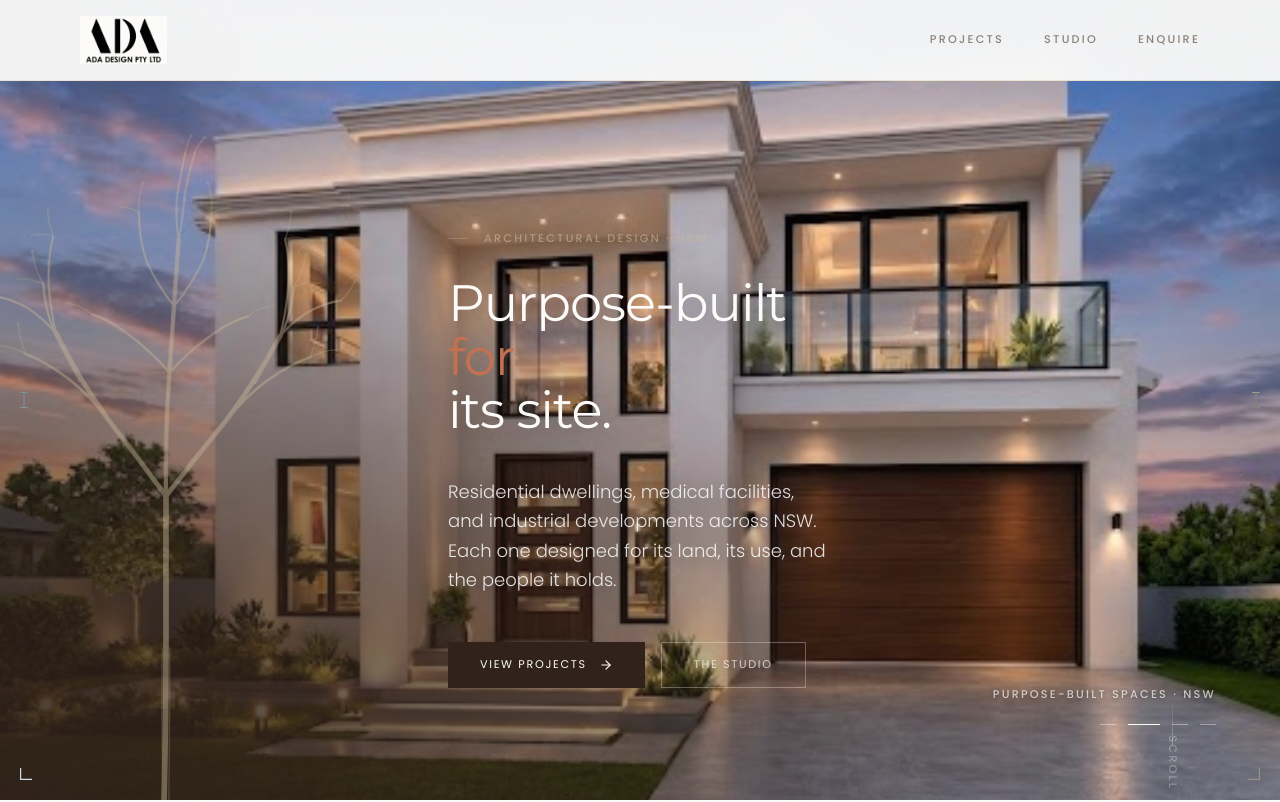
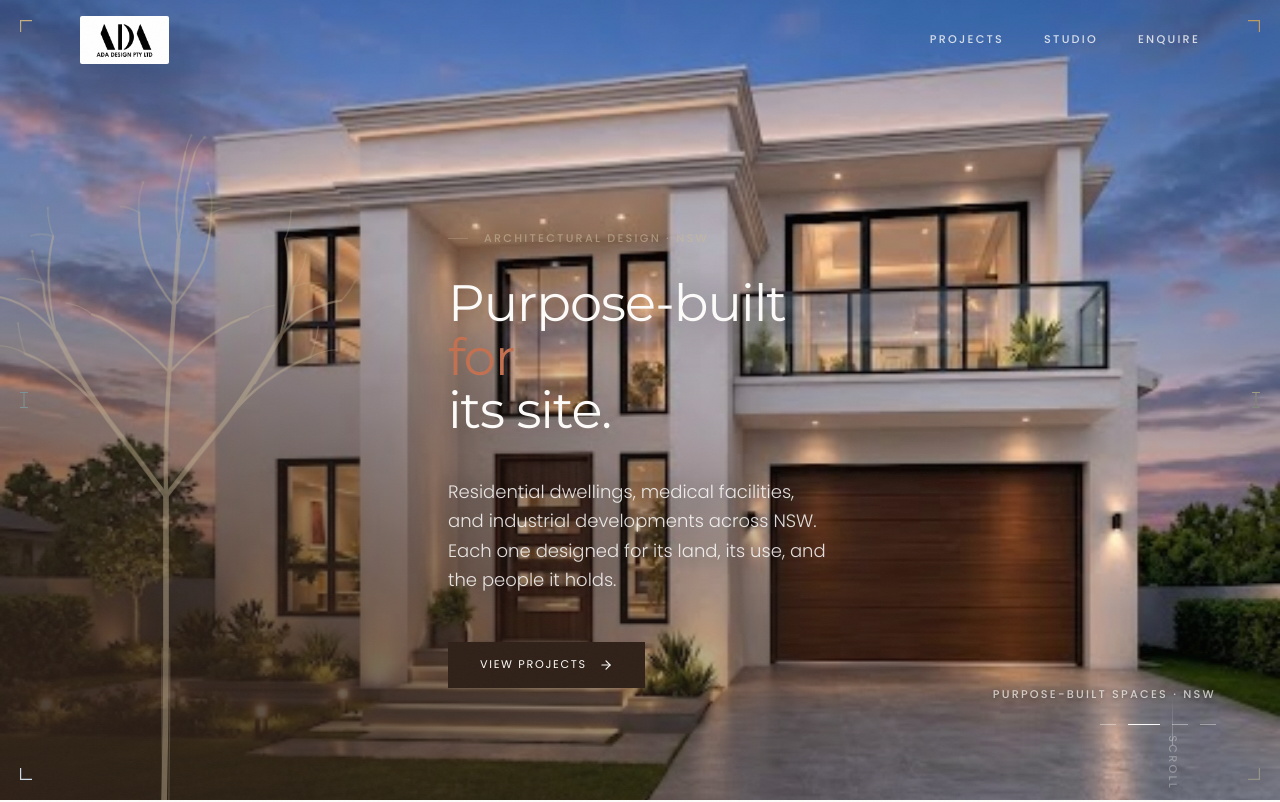
Before and after one commit to cybrixhub/ADA-design, a Next.js app: page / in a window 1280 px wide. Shown: the top 802 px of the page. Built offline with nearby package versions, Linux system fonts and the light colour scheme.

Commit message:
Transparent nav restored, logo in white pill, studio button removed from hero

```diff
--- a/app/page.tsx
+++ b/app/page.tsx
@@ -95,9 +95,6 @@ export default async function HomePage() {
                 <Link href="/projects" className="btn-primary group">
                   View projects
                   <ArrowRight size={14} className="group-hover:translate-x-1 transition-transform" />
-                </Link>
-                <Link href="/about" className="btn-outline border-white/30 text-white/70 hover:bg-white hover:text-bark">
-                  The studio
                 </Link>
               </div>
             </AnimatedFadeIn>
--- a/components/Navigation.tsx
+++ b/components/Navigation.tsx
@@ -26,23 +26,30 @@ export default function Navigation() {
     setMenuOpen(false);
   }, [pathname]);
 
+  const isHome = pathname === "/";
+  const transparent = isHome && !scrolled && !menuOpen;
+
   return (
     <header
-      className={`fixed top-0 left-0 right-0 z-50 transition-all duration-300 bg-off-white/95 backdrop-blur-md border-b border-linen ${
-        scrolled ? "shadow-sm" : ""
+      className={`fixed top-0 left-0 right-0 z-50 transition-all duration-500 ${
+        transparent
+          ? "bg-transparent"
+          : "bg-off-white/95 backdrop-blur-md border-b border-linen"
       }`}
     >
       <div className="container-wide flex items-center justify-between h-16 md:h-20">
-        {/* Logo — always shown in its original form */}
-        <Link href="/" aria-label="ADA Design" className="flex items-center h-10 md:h-12">
+        {/* Logo — white pill keeps the original black logo readable on any background */}
+        <Link href="/" aria-label="ADA Design" className="flex items-center">
+          <span className="bg-white px-3 py-1.5 rounded-sm block">
             <Image
               src="/ada-logo.jpg"
               alt="ADA Design"
-            width={220}
-            height={120}
+              width={160}
+              height={80}
               priority
-            className="h-full w-auto mix-blend-multiply"
+              className="h-8 md:h-9 w-auto"
             />
+          </span>
         </Link>
 
         {/* Desktop nav */}
@@ -55,6 +62,8 @@ export default function Navigation() {
                 after:absolute after:bottom-0 after:left-0 after:h-px after:transition-all after:duration-300
                 ${pathname === href
                   ? "text-terracotta after:w-full after:bg-terracotta"
+                  : transparent
+                    ? "text-off-white/80 hover:text-off-white after:w-0 hover:after:w-full after:bg-off-white"
                     : "text-stone hover:text-bark after:w-0 hover:after:w-full after:bg-bark"
                 }`}
             >
@@ -69,9 +78,9 @@ export default function Navigation() {
           onClick={() => setMenuOpen(!menuOpen)}
           aria-label="Toggle menu"
         >
-          <span className={`block h-px w-6 bg-bark transition-all duration-300 ${menuOpen ? "rotate-45 translate-y-[7px]" : ""}`} />
-          <span className={`block h-px w-6 bg-bark transition-all duration-300 ${menuOpen ? "opacity-0" : ""}`} />
-          <span className={`block h-px w-6 bg-bark transition-all duration-300 ${menuOpen ? "-rotate-45 -translate-y-[7px]" : ""}`} />
+          <span className={`block h-px w-6 transition-all duration-300 ${transparent ? "bg-off-white" : "bg-bark"} ${menuOpen ? "rotate-45 translate-y-[7px]" : ""}`} />
+          <span className={`block h-px w-6 transition-all duration-300 ${transparent ? "bg-off-white" : "bg-bark"} ${menuOpen ? "opacity-0" : ""}`} />
+          <span className={`block h-px w-6 transition-all duration-300 ${transparent ? "bg-off-white" : "bg-bark"} ${menuOpen ? "-rotate-45 -translate-y-[7px]" : ""}`} />
         </button>
       </div>
 
```
Lines whose indentation alone changed are shown as unchanged.
